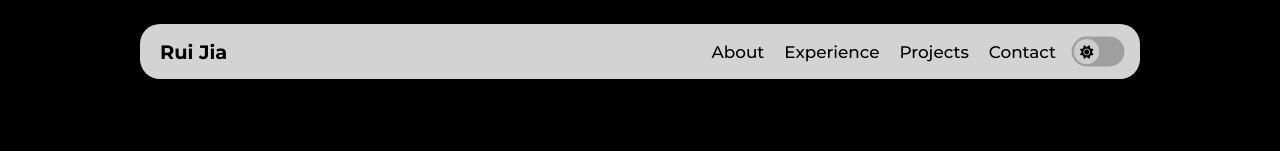
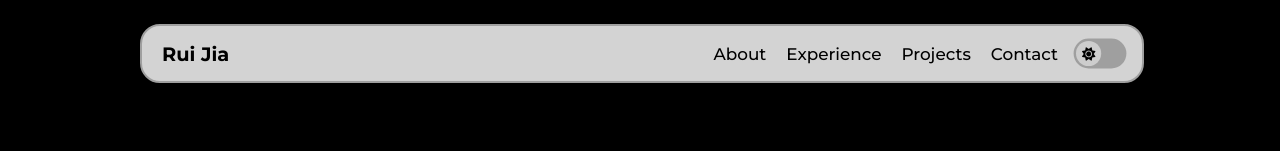
Before and after one commit to matochichap/portfolio-website-react, a React (Create React App) app: page / in a window 1280 px wide. Shown: the top 151 px of the page. Built offline with nearby package versions, Linux system fonts and the light colour scheme.

Commit message:
add border on navbar

```diff
--- a/src/components/Components.css
+++ b/src/components/Components.css
@@ -152,6 +152,7 @@ hr {
     padding: 15px 20px;
     background-color: var(--color-card);
     border-radius: 20px;
+    border: solid 2px var(--color-card-fg);
     transition: background-color 1s ease;
 }
 
@@ -240,6 +241,7 @@ hr {
 
 .dropdown-nav {
     display: none;
+    border: solid 2px var(--color-card-fg);
 }
 
 @media (max-width: 768px) {
```
